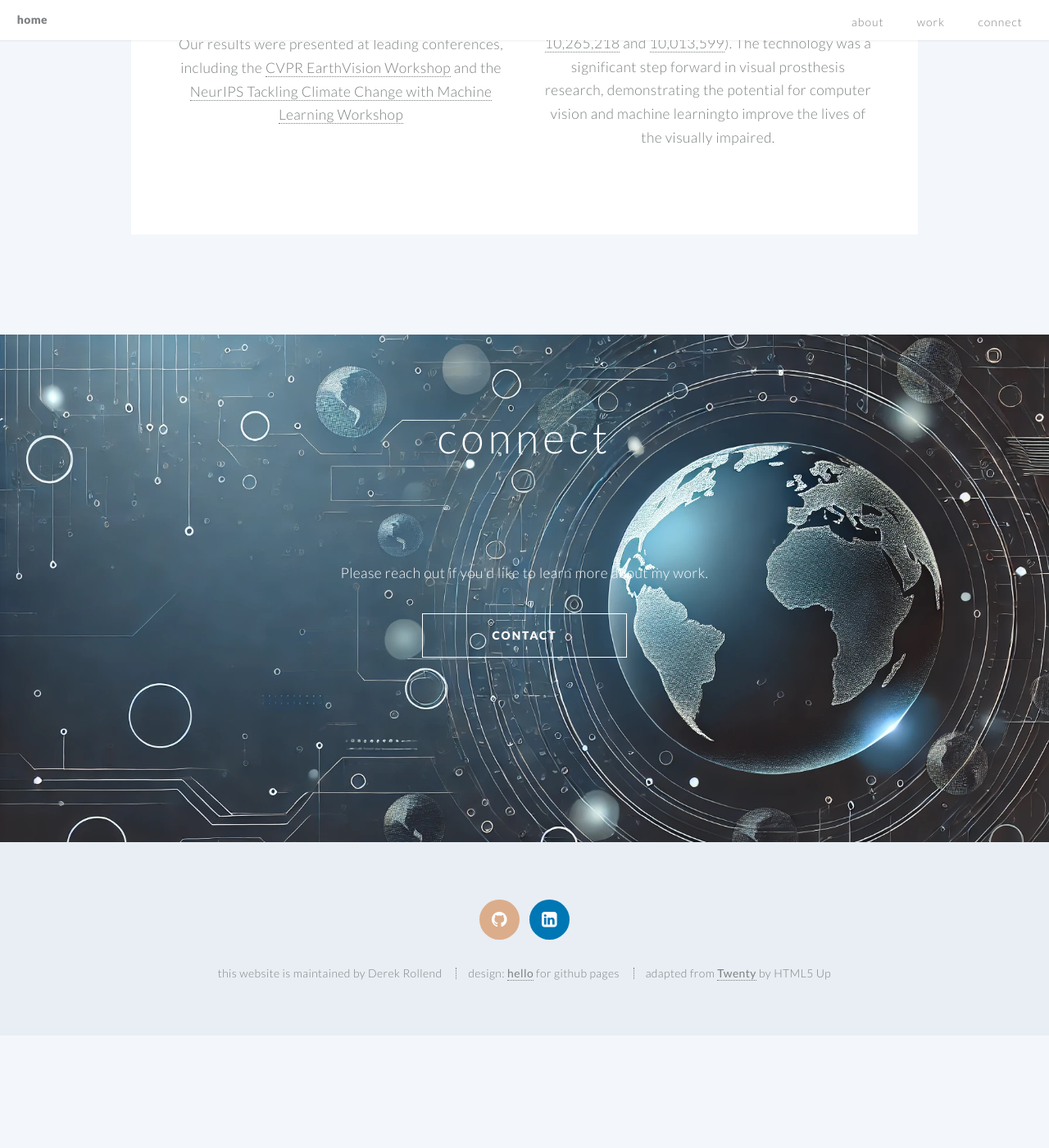
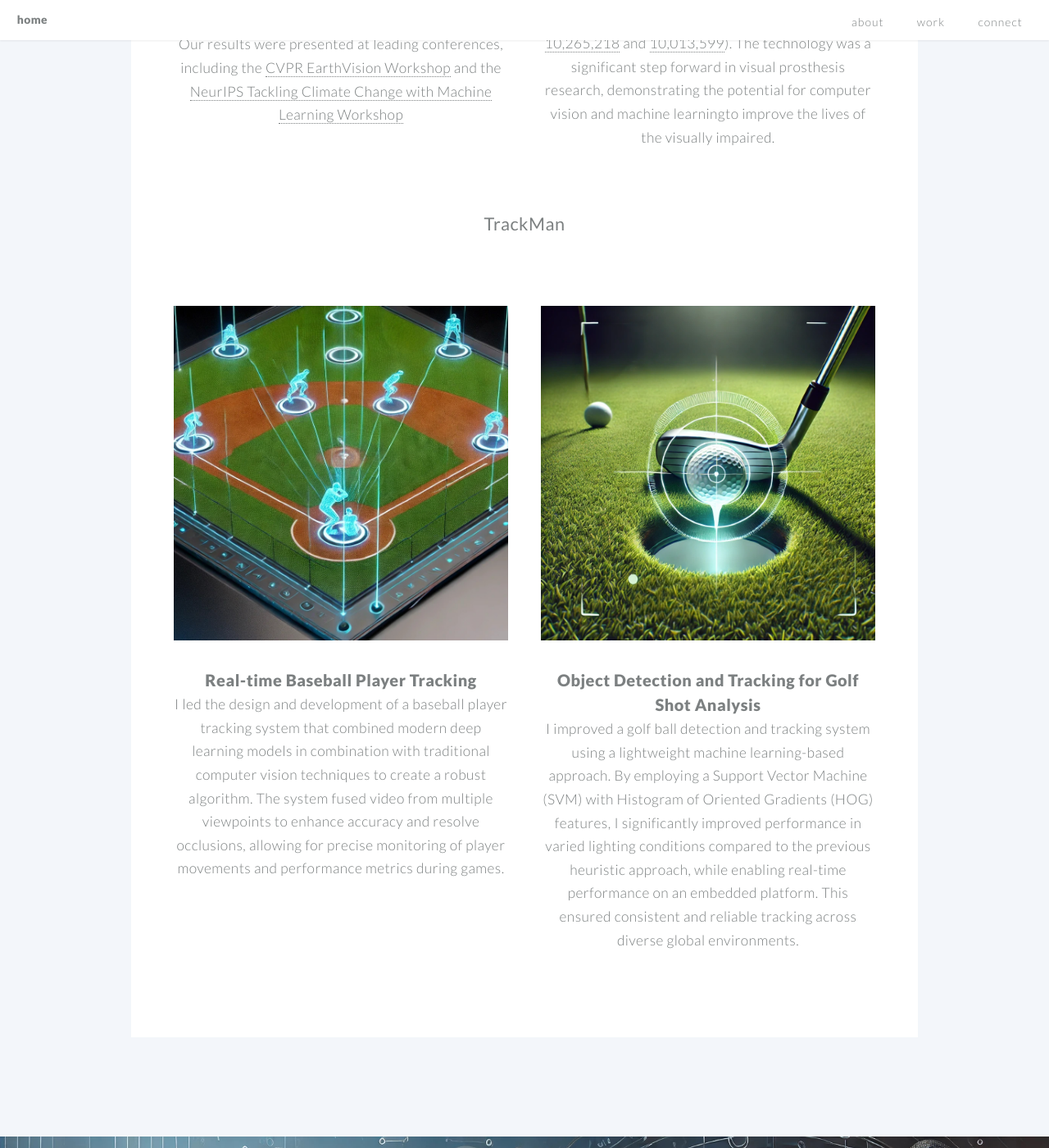
Before and after one commit to derekrollend/derekrollend.github.io, a Jekyll site: the page built from index.md, in a window 1280 px wide and 1400 px high, scrolled down 3099 px. Shown: the whole window at 82% size. Built offline with Jekyll 4.4.1, drawn with Linux system fonts in a browser that asks for light colours; before the commit the page ends 4362 px from its top, so only the background shows below that.

Commit message:
Adds TrackMan work

```diff
--- a/_includes/example2.html
+++ /dev/null
@@ -1,3 +0,0 @@
-<h1><a href="#">Some More Fabulous Content</a></h1>
-<h2>And a Spiffy Subtitle<h2>
-<p>Lorem ipsum dolor sit amet, consectetur adipiscing elit, sed do eiusmod tempor incididunt ut labore et dolore magna aliqua. Justo eget magna fermentum iaculis eu non diam phasellus. Interdum velit euismod in pellentesque massa placerat duis...</p>
--- a/_includes/example3.html
+++ /dev/null
@@ -1,3 +0,0 @@
-<h1><a href="#">Even More Fabulous Content</a></h1>
-<h2>And a Spiffy Subtitle<h2>
-<p>Tortor pretium viverra suspendisse potenti nullam. Malesuada bibendum arcu vitae elementum curabitur vitae nunc. Mattis aliquam faucibus purus in. Lobortis feugiat vivamus at augue eget arcu dictum. Quam viverra orci sagittis eu. Porta non...</p>
--- /dev/null
+++ b/_includes/trackman_1.html
@@ -0,0 +1,4 @@
+<h1><a href="#">Real-time Baseball Player Tracking</a></h1>
+<p>I led the design and development of a baseball player tracking system that combined modern deep learning models in combination with traditional
+    computer vision techniques to create a robust algorithm. The system fused video from multiple viewpoints to enhance accuracy and resolve occlusions,
+    allowing for precise monitoring of player movements and performance metrics during games.</p>
--- /dev/null
+++ b/_includes/trackman_2.html
@@ -0,0 +1,5 @@
+<h1><a href="#">Object Detection and Tracking for Golf Shot Analysis</a></h1>
+<p>I improved a golf ball detection and tracking system using a lightweight machine learning-based approach. By employing a Support Vector Machine (SVM)
+   with Histogram of Oriented Gradients (HOG) features, I significantly improved performance in varied lighting conditions compared to the previous
+   heuristic approach, while enabling real-time performance on an embedded platform. This ensured consistent and reliable tracking across diverse global
+   environments.</p>
```
Also changed, not shown: _data/work.yml (+6 -6 lines), images/player_tracking.jpg (added), images/putting.webp (added).
